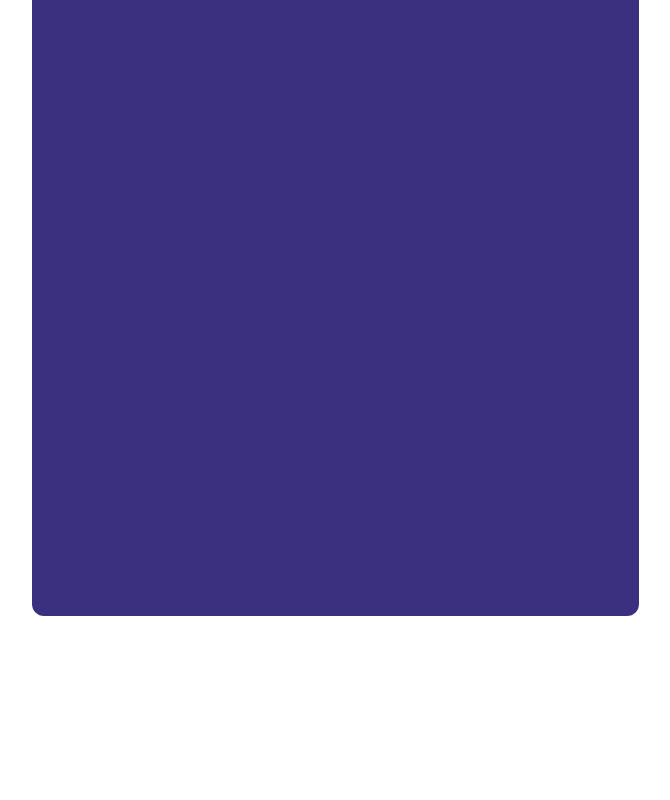
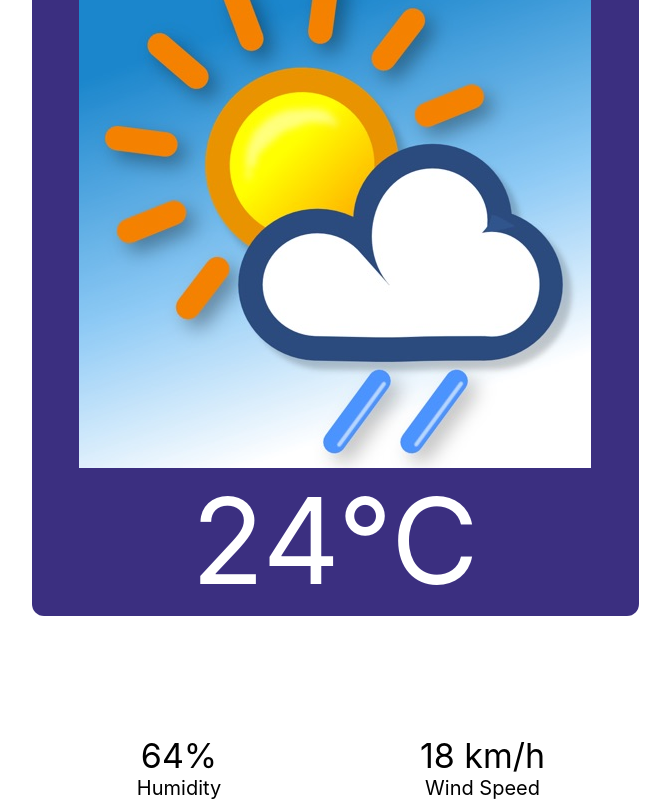
Before and after one commit to MGU-Anuradha/WindWhisper-WeatherApp, a React (Create React App) app: page / in a window 1280 px wide. Shown: the part 288-1088 px from the top of the page, without its empty margins (305-975 px from the left). Before the commit the page ends 904 px from the top, so only its background shows below. Built offline with nearby package versions, Linux system fonts and the light colour scheme.

Commit message:
Add some properties

```diff
--- a/src/components/WeatherApp.css
+++ b/src/components/WeatherApp.css
@@ -38,3 +38,45 @@
     width: 40px;
     height: 40px;
 }
+.weather-image{
+    margin-top: 29px;
+    display: flex;
+    justify-content: center;
+}
+.weather-temp{
+    display: flex;
+    justify-content: center;
+    color: white;
+    font-size: 120px;
+    font-weight: 400;
+}
+.weather-location{
+    display: flex;
+    justify-content: center;
+    color: white;
+    font-size: 60px;
+    font-weight: 400;
+}
+.data-container{
+    margin-top: 50px;
+    color: black;
+    display: flex;
+    justify-content: center;
+}
+.element{
+    margin: auto;
+    display: flex;
+    align-items: flex-start;
+    gap: 12px;
+}
+.data{
+    font-size: 34px;
+    font-weight: 400;
+}
+.text{
+    font-size: 20px;
+    font-weight: 400;
+}
+.icon{
+    margin-top: 10px;
+}
--- a/src/components/WeatherApp.jsx
+++ b/src/components/WeatherApp.jsx
@@ -1,12 +1,13 @@
 import React from 'react'
 import './WeatherApp.css'
-import search from '../images/image1.jpg';
+import mainImage from '../images/image1.jpg';
 import { FontAwesomeIcon } from "@fortawesome/react-fontawesome";
 import { faSearch } from "@fortawesome/free-solid-svg-icons";
 
 export const WeatherApp = () => {
   return (
     <div className='container'>
+
         <div className="top-bar">
             <input type="text" className="cityInput" placeholder='Search City'/>
             <div className="search-icon">
@@ -14,6 +15,32 @@
                 {<FontAwesomeIcon icon="fa-solid fa-magnifying-glass" />}
             </div>
         </div>
+
+        <div className="weather-image">
+            <img src={mainImage} alt="" />
+        </div>
+
+        <div className="weather-temp">24°C</div>
+
+        <div className="weather-location">Sri Lanka</div>
+
+        <div className="data-container">
+            <div className="element">
+                <img src="" alt="" />
+                <div className="data">
+                    <div className="humidity-percent">64%</div>
+                    <div className="text">Humidity</div>
+                </div>
+            </div>
+            <div className="element">
+                <img src="" alt="" />
+                <div className="data">
+                    <div className="humidity-percent">18 km/h</div>
+                    <div className="text">Wind Speed</div>
+                </div>
+            </div>
+        </div>
+
     </div>
   )
 }
```
